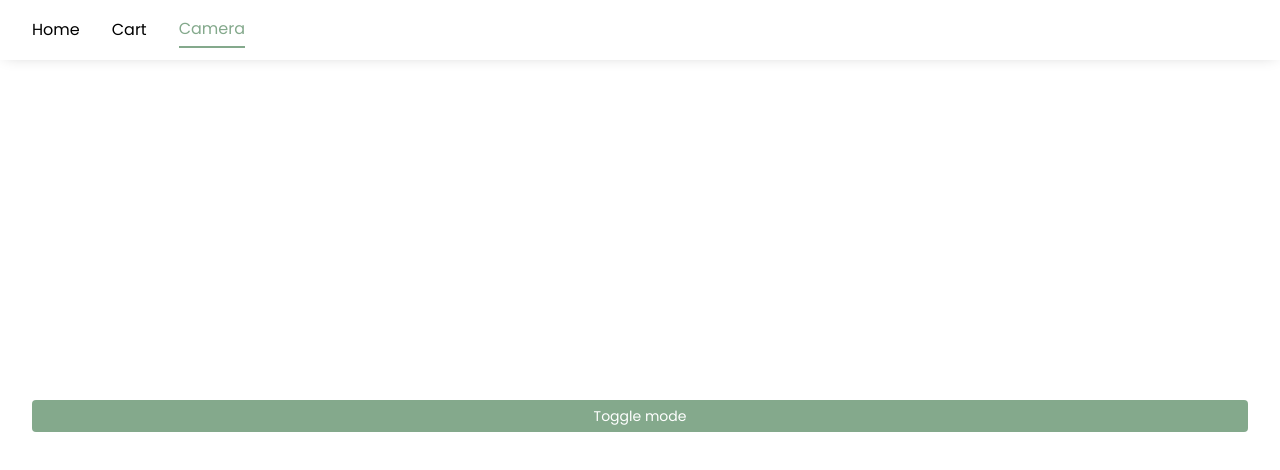
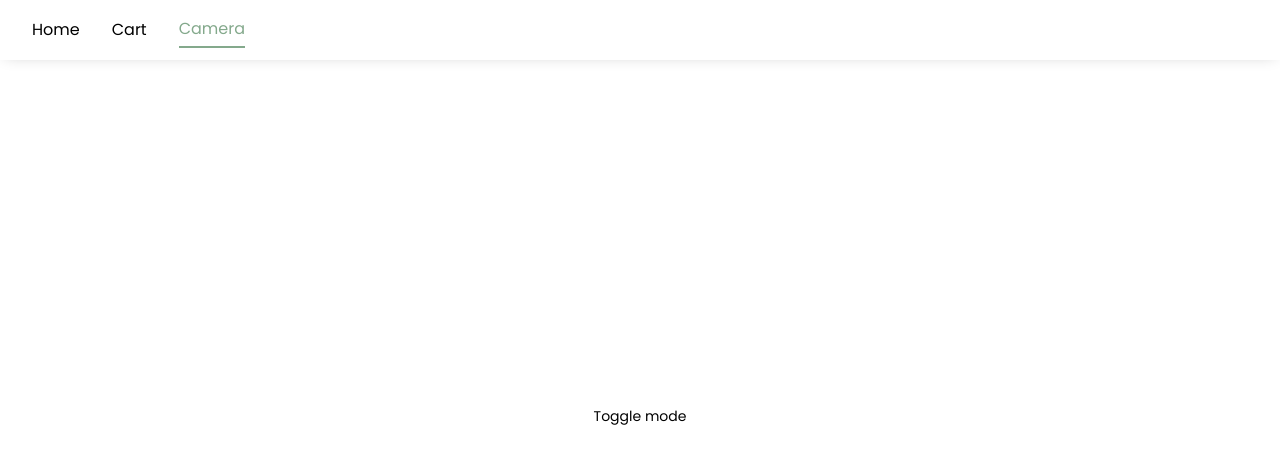
Before and after one commit to ginn1111/cart-app-notification, a React (Create React App) app: page /camera in a window 1280 px wide. Shown: the top 470 px of the page. Built offline with nearby package versions, Linux system fonts and the light colour scheme; no server answers.

Commit message:
refactor: fix style disable

```diff
--- a/src/components/common/Button.module.scss
+++ b/src/components/common/Button.module.scss
@@ -6,17 +6,26 @@
   font-size: 14px;
   border-radius: $rounded-sm;
   text-align: center;
+  &:disabled {
+    background-color: #ccc;
+    cursor: not-allowed;
+  }
+}
+.button:not(:disabled) {
   &:hover {
     cursor: pointer;
     opacity: 0.5;
+    user-select: none;
   }
-}
-.button.primary {
+
+  #{&}__primary {
     color: $white;
     background-color: $primary;
   }
-.button.outline {
+
+  #{&}__outline {
     color: $primary;
     background-color: $white;
     border: 1px solid $primary;
   }
+}
--- a/src/components/common/Button.tsx
+++ b/src/components/common/Button.tsx
@@ -16,11 +16,13 @@ const Button = ({
   variant = 'primary',
   children,
   className,
+  disabled,
   ...rest
 }: ButtonProps) => {
   return (
     <button
       className={cx(classes.button, classes[variant], className)}
+      disabled={disabled}
       {...rest}
     >
       {loading && <p>Loading...</p>}
--- a/src/hooks/useCamera.ts
+++ b/src/hooks/useCamera.ts
@@ -3,6 +3,7 @@ import { toast } from 'react-toastify';
 
 const useCamera = (videoRef: RefObject<HTMLMediaElement>) => {
   const [isUserMode, setIsUserMode] = useState(true); // 'user' mode is default
+  const [isError, setIsError] = useState(false);
 
   useEffect(() => {
     let _stream: MediaStream;
@@ -20,6 +21,7 @@ const useCamera = (videoRef: RefObject<HTMLMediaElement>) => {
             videoRef.current.srcObject = _stream;
           }
         } catch (error) {
+          setIsError(true);
           toast('Not found any devices!', {
             type: 'error',
           });
@@ -35,6 +37,6 @@ const useCamera = (videoRef: RefObject<HTMLMediaElement>) => {
     };
   }, [isUserMode, videoRef]);
 
-  return { setIsUserMode };
+  return { setIsUserMode, isError };
 };
 export default useCamera;
--- a/src/pages/Camera.tsx
+++ b/src/pages/Camera.tsx
@@ -5,14 +5,22 @@ import { useRef } from 'react';
 
 const Camera = () => {
   const videoRef = useRef<HTMLVideoElement>(null);
-  const { setIsUserMode } = useCamera(videoRef);
+  const { setIsUserMode, isError } = useCamera(videoRef);
 
   return (
     <section>
-      <video autoPlay className={classes.camera} ref={videoRef} />
+      <video autoPlay className={classes.camera} ref={videoRef}>
+        {!navigator.mediaDevices.getDisplayMedia && (
+          <p>Your browser do not support!</p>
+        )}
+        {!!navigator.mediaDevices.getDisplayMedia && isError && (
+          <p>Not found any devices!</p>
+        )}
+      </video>
       <Button
         className={classes['camera__switch-btn']}
         onClick={() => setIsUserMode((mode) => !mode)}
+        disabled={isError}
       >
         Toggle mode
       </Button>
```
Lines whose indentation alone changed are shown as unchanged.
